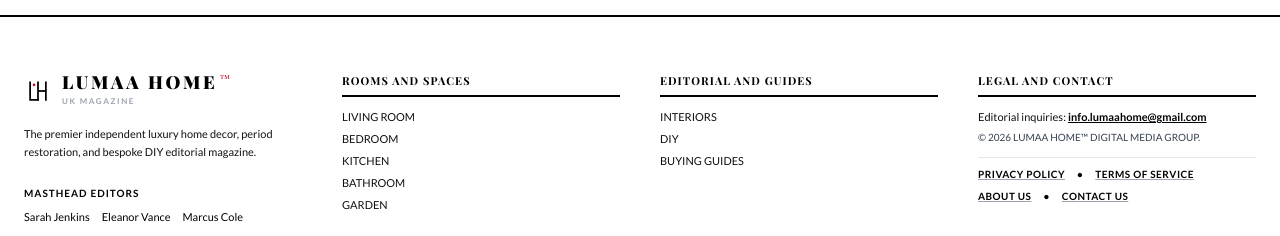
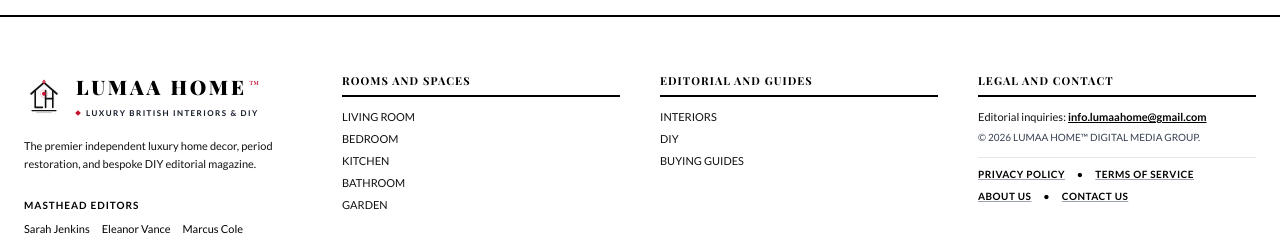
Before and after one commit to umerfarooq698/lumaahome, a React (Vite) app: page / in a window 1280 px wide. Shown: the part 2505-2741 px from the top of the page. Built offline with nearby package versions, Linux system fonts and the light colour scheme; no server answers; a web font is replaced by a local one.

Commit message:
fix(ui): unify footer logo with header architectural house mark and branding

```diff
--- a/src/components/Footer.jsx
+++ b/src/components/Footer.jsx
@@ -15,7 +15,19 @@ export default function Footer({ onSelectCategory, onSelectAuthor, onNavigateLeg
 
         {/* Col 1: Brand and Masthead */}
         <div className="space-y-4">
-          <Logo size="small" />
+          <a
+            href="/"
+            onClick={(e) => {
+              if (!e.ctrlKey && !e.metaKey) {
+                e.preventDefault();
+                if (onSelectCategory) onSelectCategory('all');
+                window.scrollTo({ top: 0, behavior: 'smooth' });
+              }
+            }}
+            className="inline-block group cursor-pointer"
+          >
+            <Logo size="small" align="left" />
+          </a>
           <p className="text-[11px] leading-relaxed text-[#111111] font-normal">
             The premier independent luxury home decor, period restoration, and bespoke DIY editorial magazine.
           </p>
--- a/src/components/Logo.jsx
+++ b/src/components/Logo.jsx
@@ -1,41 +1,12 @@
 import React from 'react';
 
-export default function Logo({ size = "default", className = "" }) {
-  if (size === "small") {
+function ArchitecturalHouseIcon({ className = "w-full h-full" }) {
   return (
-      <div className={`inline-flex items-center gap-2.5 ${className}`}>
-        {/* Sculptural LH Minimalist Mark */}
-        <div className="w-7 h-7 shrink-0 text-black">
-          <svg viewBox="0 0 64 64" fill="none" xmlns="http://www.w3.org/2000/svg" className="w-full h-full">
-            {/* Minimalist Architectural L-H Monogram */}
-            <path d="M14 12V52H32" stroke="currentColor" strokeWidth="4" strokeLinecap="square" />
-            <path d="M32 12V52" stroke="currentColor" strokeWidth="4" strokeLinecap="square" />
-            <path d="M50 12V52" stroke="currentColor" strokeWidth="4" strokeLinecap="square" />
-            <path d="M32 32H50" stroke="currentColor" strokeWidth="4" />
-            <circle cx="23" cy="18" r="3" fill="#C8102E" />
-          </svg>
-        </div>
-        <div className="flex flex-col">
-          <span className="font-serif text-lg font-black tracking-[0.15em] uppercase text-black leading-none">
-            LUMAA HOME<span className="text-[10px] text-[#C8102E] font-normal align-top ml-0.5">™</span>
-          </span>
-          <span className="text-[8px] font-bold tracking-[0.2em] text-gray-400 uppercase mt-0.5">
-            UK MAGAZINE
-          </span>
-        </div>
-      </div>
-    );
-  }
-
-  return (
-    <div className={`flex items-center justify-center gap-3.5 sm:gap-5 md:gap-6 ${className}`}>
-      {/* LH Architectural House Icon on the Left */}
-      <div className="shrink-0 w-12 h-12 sm:w-16 sm:h-16 md:w-20 md:h-20 transition-transform duration-500 group-hover:scale-105">
     <svg
       viewBox="0 0 100 100"
       fill="none"
       xmlns="http://www.w3.org/2000/svg"
-          className="w-full h-full drop-shadow-sm"
+      className={`${className} drop-shadow-sm`}
     >
       {/* Stylized Modernist Pitched Roofline (Golden Ratio Apex) */}
       <path
@@ -107,6 +78,37 @@ export default function Logo({ size = "default", className = "" }) {
         strokeLinecap="round"
       />
     </svg>
+  );
+}
+
+export default function Logo({ size = "default", className = "", align = "center" }) {
+  if (size === "small" || size === "footer") {
+    return (
+      <div className={`inline-flex items-center gap-3 ${align === "center" ? "justify-center" : "justify-start"} ${className}`}>
+        {/* LH Architectural House Icon */}
+        <div className="shrink-0 w-10 h-10 transition-transform duration-300 group-hover:scale-105">
+          <ArchitecturalHouseIcon />
+        </div>
+        <div className="flex flex-col text-left">
+          <span className="font-serif text-lg sm:text-xl font-black tracking-[0.14em] uppercase text-black leading-none flex items-center">
+            LUMAA HOME<span className="text-[10px] text-[#C8102E] font-normal align-top ml-0.5 -mt-1.5">™</span>
+          </span>
+          <div className="flex items-center gap-1.5 mt-1">
+            <span className="w-1 h-1 bg-[#C8102E] rotate-45 shrink-0" />
+            <span className="text-[8px] font-bold tracking-[0.18em] text-gray-900 uppercase whitespace-nowrap">
+              Luxury British Interiors & DIY
+            </span>
+          </div>
+        </div>
+      </div>
+    );
+  }
+
+  return (
+    <div className={`flex items-center justify-center gap-3.5 sm:gap-5 md:gap-6 ${className}`}>
+      {/* LH Architectural House Icon on the Left */}
+      <div className="shrink-0 w-12 h-12 sm:w-16 sm:h-16 md:w-20 md:h-20 transition-transform duration-500 group-hover:scale-105">
+        <ArchitecturalHouseIcon />
       </div>
 
       {/* Main Luxury Brand Typography on the Right */}
```
Lines whose indentation alone changed are shown as unchanged.
